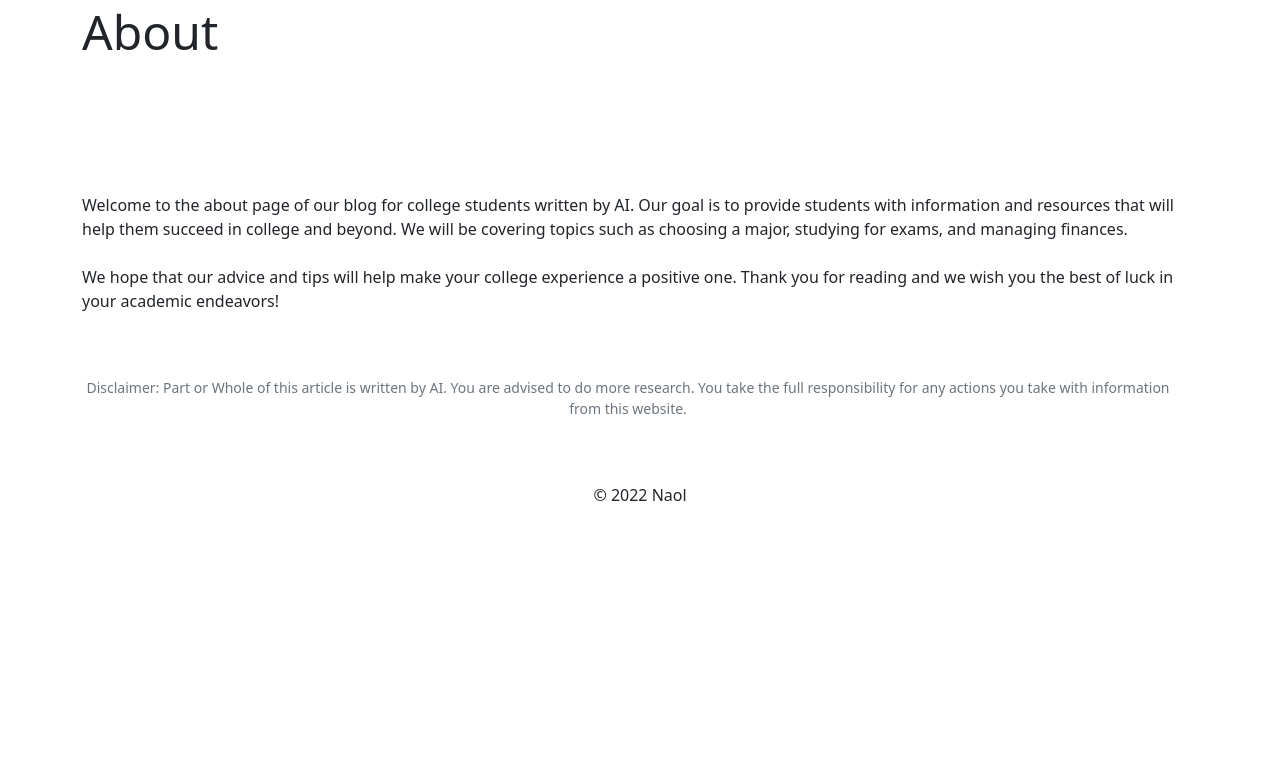
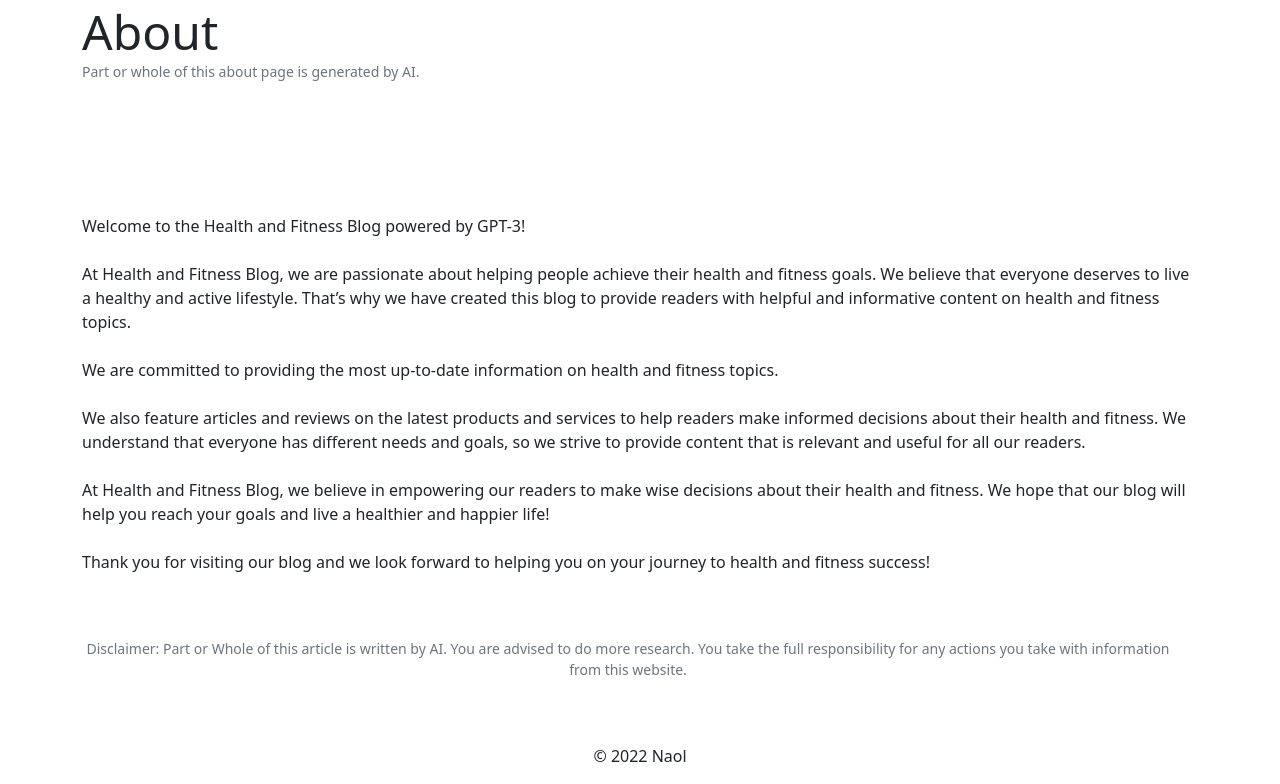
Before and after one commit to NaolGB/blog.bynaol.com, a Django app: page /about in a window 1280 px wide. Shown: the part 85-869 px from the top of the page. Before the commit the page ends 586 px from the top, so only its background shows below. Run offline with Django 4.2, Linux system fonts and the light colour scheme.

Commit message:
updated about page

```diff
--- a/blog/templates/blog/about.html
+++ b/blog/templates/blog/about.html
@@ -2,6 +2,9 @@
 {% block title %}
     <div class='display-5'>
         About
+    </div>
+    <div class='fw-light figure-caption'>
+        Part or whole of this about page is generated by AI.
     </div>
     <div class='d-flex mb-3 gap-3 pt-5'>
 
@@ -11,12 +14,22 @@
 {% block content %}
 <p>
 
-Welcome to the about page of our blog for college students written by AI.
-Our goal is to provide students with information and resources that will help them succeed in
-college and beyond. We will be covering topics such as choosing a major, studying for exams,
-and managing finances.
-<br><br>We hope that our advice and tips will help make your college experience a positive one.
-Thank you for reading and we wish you the best of luck in your academic endeavors!
+    Welcome to the Health and Fitness Blog powered by GPT-3!
+    <br>
+    <br>
+    At Health and Fitness Blog, we are passionate about helping people achieve their health and fitness goals. We believe that everyone deserves to live a healthy and active lifestyle. That’s why we have created this blog to provide readers with helpful and informative content on health and fitness topics.
+    <br>
+    <br>
+    We are committed to providing the most up-to-date information on health and fitness topics.
+    <br>
+    <br>
+    We also feature articles and reviews on the latest products and services to help readers make informed decisions about their health and fitness. We understand that everyone has different needs and goals, so we strive to provide content that is relevant and useful for all our readers.
+    <br>
+    <br>
+    At Health and Fitness Blog, we believe in empowering our readers to make wise decisions about their health and fitness. We hope that our blog will help you reach your goals and live a healthier and happier life!
+    <br>
+    <br>
+    Thank you for visiting our blog and we look forward to helping you on your journey to health and fitness success!
 </p>
 
 <div class="row" >
```
